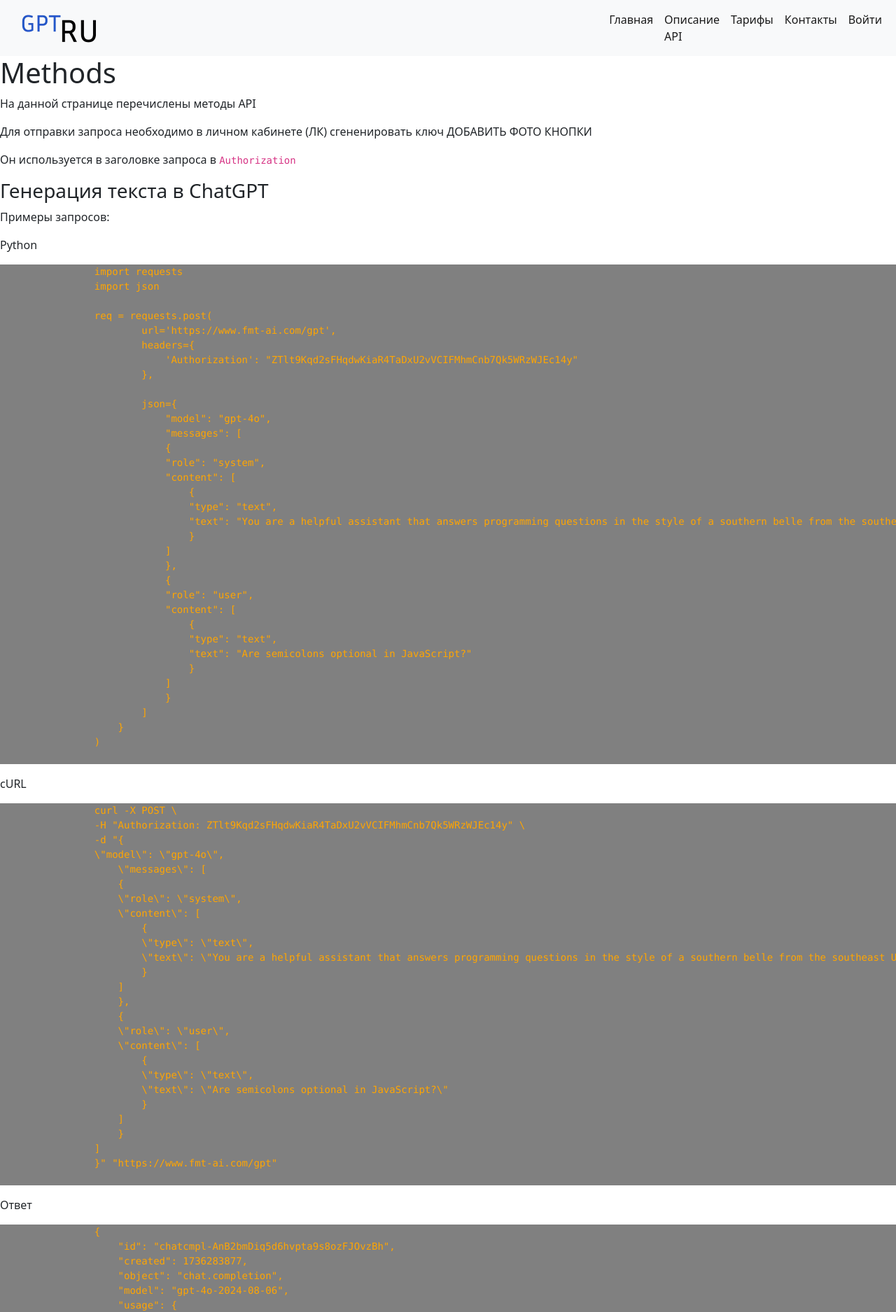
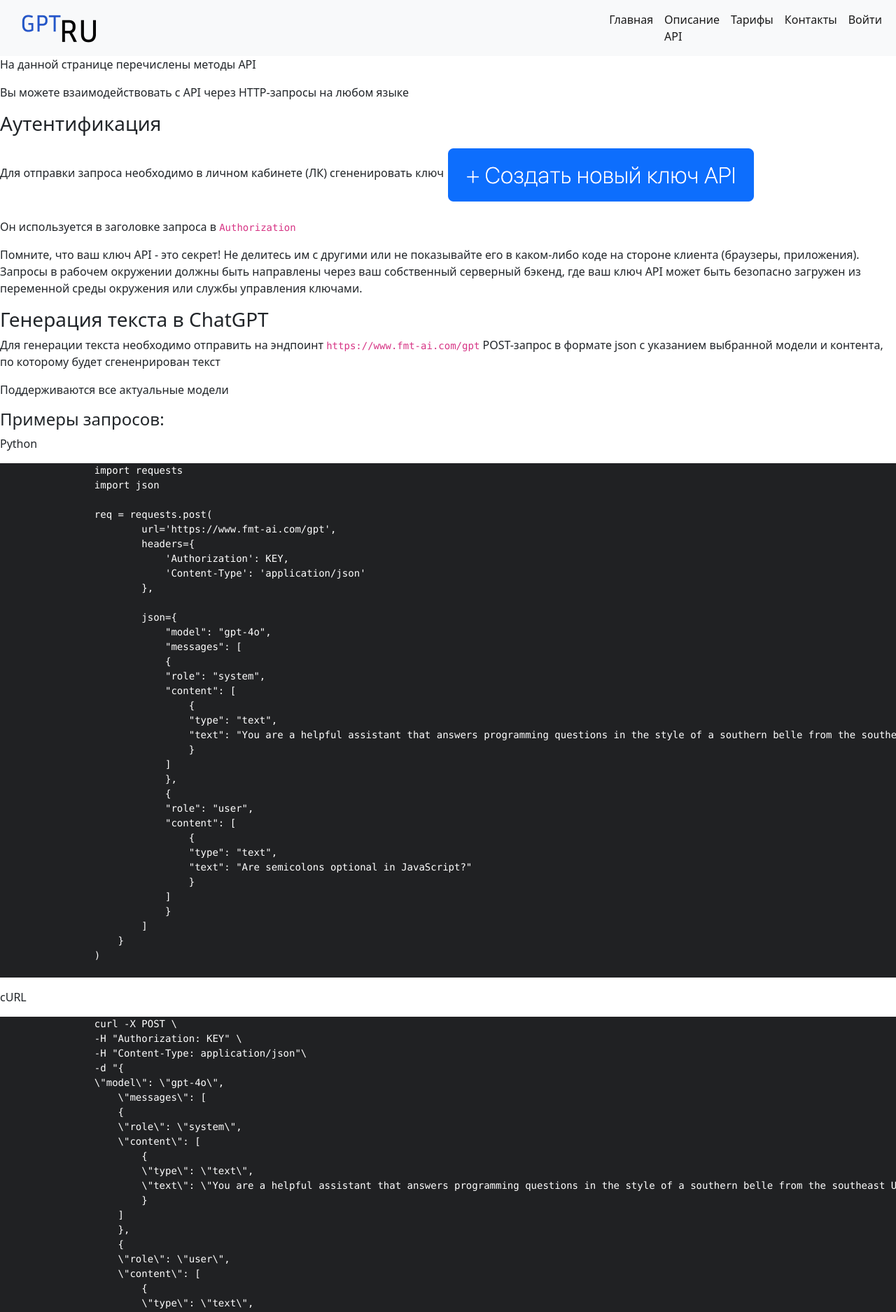
Before and after one commit to dreamcruise/rugpt-le, a Django app: page /methods in a window 1280 px wide. Shown: the top 1875 px of the page at 70% size. Run offline with Django 4.2, Linux system fonts and the light colour scheme; parts of the project's set-up code (start-up, migrations or seed data) failed here and were passed over.

Commit message:
added methods page

```diff
--- a/proj/static/css/common/methods.css
+++ b/proj/static/css/common/methods.css
@@ -1,4 +1,4 @@
 pre{
-    color: orange;
-    background-color: gray;
+    color: white;
+    background-color: #202123;
 }
--- a/proj/templates/common/methods.html
+++ b/proj/templates/common/methods.html
@@ -7,15 +7,23 @@
 
 {% block content %}
 
-    <h1>Methods</h1>
     <div class="main-container">
         <p>На данной странице перечислены методы API</p>
-        <p>Для отправки запроса необходимо в личном кабинете (ЛК) сгененировать ключ ДОБАВИТЬ ФОТО КНОПКИ</p>
+        <p>Вы можете взаимодействовать с API через HTTP-запросы на любом языке</p>
+        <h3>Аутентификация</h3>
+        <p>Для отправки запроса необходимо в личном кабинете (ЛК) сгененировать ключ <img src="{% static 'images/common/methods/create.png' %}"></p>
         <p>Он используется в заголовке запроса в <code>Authorization</code></p>
+        <p><span>Помните, что ваш ключ API - это секрет!</span> Не делитесь им с другими или не показывайте его в каком-либо коде на стороне клиента
+            (браузеры, приложения). Запросы в рабочем окружении должны быть направлены через ваш собственный серверный бэкенд,
+            где ваш ключ API может быть безопасно загружен из переменной среды окружения или службы управления ключами.</p>
 
         <div class="method-container">
             <h3>Генерация текста в ChatGPT</h3>
-            <p>Примеры запросов:</p>
+            <p>Для генерации текста необходимо отправить на эндпоинт <code>https://www.fmt-ai.com/gpt</code> POST-запрос в формате json
+                с указанием выбранной модели и контента, по которому будет сгененрирован текст
+            </p>
+            <p>Поддерживаются все актуальные модели</p>
+            <h4>Примеры запросов:</h4>
             <p>Python</p>
             <pre>
                 import requests
@@ -24,7 +32,8 @@
                 req = requests.post(
                         url='https://www.fmt-ai.com/gpt',
                         headers={
-                            'Authorization': "ZTlt9Kqd2sFHqdwKiaR4TaDxU2vVCIFMhmCnb7Qk5WRzWJEc14y"
+                            'Authorization': KEY,
+                            'Content-Type': 'application/json'
                         },
 
                         json={
@@ -56,7 +65,8 @@
             <p>cURL</p>
             <pre>
                 curl -X POST \
-                -H "Authorization: ZTlt9Kqd2sFHqdwKiaR4TaDxU2vVCIFMhmCnb7Qk5WRzWJEc14y" \
+                -H "Authorization: KEY" \
+                -H "Content-Type: application/json"\
                 -d "{
                 \"model\": \"gpt-4o\",
                     \"messages\": [
@@ -82,7 +92,7 @@
                 }" "https://www.fmt-ai.com/gpt"
             </pre>
 
-            <p>Ответ</p>
+            <p>Примерный ответ</p>
             <pre>
                 {
                     "id": "chatcmpl-AnB2bmDiq5d6hvpta9s8ozFJOvzBh",
@@ -114,6 +124,10 @@
 
         <div class="method-container">
             <h3>Генерация изображения в ChatGPT</h3>
+            <p>Для генерации изображения необходимо отправить на эндпоинт <code>https://www.fmt-ai.com/dalle</code> POST-запрос в формате json
+                с указанием размера, качества и контента, по которому будет сгененрировано изображение
+            </p>
+            <p>Поддерживаются все актуальные разрешения и качества от OpenAI</p>
             <p>Примеры запросов:</p>
             <p>Python</p>
             <pre>
@@ -123,7 +137,8 @@
                 req = requests.post(
                         url='https://www.fmt-ai.com/dalle',
                         headers={
-                            'Authorization': "ZTlt9Kqd2sFHqdwKiaR4TaDxU2vVCIFMhmCnb7Qk5WRzWJEc14y"
+                            'Authorization': KEY,
+                            'Content-Type': 'application/json'
                         },
 
                         json={
@@ -138,14 +153,15 @@
             <p>cURL</p>
             <pre>
                 curl -X POST \
-                -H "Authorization: ZTlt9Kqd2sFHqdwKiaR4TaDxU2vVCIFMhmCnb7Qk5WRzWJEc14y" \
+                -H "Authorization: KEY" \
+                -H "Content-Type: application/json" \
                 -d "{
                     \"prompt\": \"Spartans\",
                     \"size\": \"1024x1024\",
                     \"quality\": \"standard\"}" "https://www.fmt-ai.com/dalle"
             </pre>
 
-            <p>Ответ</p>
+            <p>Примерный ответ</p>
             <pre>
                 {
                     "created": 1736330889,
@@ -159,16 +175,20 @@
 
         <div class="method-container">
             <h3>Транскрибация аудио в ChatGPT</h3>
+            <p>Для генерации изображения необходимо отправить на эндпоинт <code>https://www.fmt-ai.com/stt</code> POST-запрос,
+                содержащий объект транскрибируемого файла
+            </p>
             <p>Примеры запросов:</p>
             <p>Python</p>
             <pre>
                 import requests
 
-                file = open('ttr1.mp3', 'rb')
-                req = requests.post(
+                file = open('audio.mp3', 'rb')
+                r = requests.post(
                         url='https://www.fmt-ai.com/stt',
                         headers={
-                            'Authorization': "ZTlt9Kqd2sFHqdwKiaR4TaDxU2vVCIFMhmCnb7Qk5WRzWJEc14y"
+                            'Authorization': KEY,
+                            'Content-Type': 'multipart/form-data'
                         },
 
                         data={
@@ -180,25 +200,35 @@
                 )
             </pre>
 
+            <p>cURL</p>
+            <pre>
+                curl -X POST \
+                -H "Authorization: KEY" \
+                -H "Content-Type: multipart/form-data" \
+                -F file="@/path/to/file/audio.mp3" \
+                -F model="whisper-1" "https://www.fmt-ai.com/stt"
+            </pre>
+
             <p>Ответ</p>
-            <pre>
-                Сервер отправляет ответ,  в втрибуте <code>text</code> которого содержится транскрибация
-                <code>'Да, на Титане, крупнейшем спутнике Сатурна, действительно существуют осадки, которые можно сравнить с дождём. Однако это не водяной дождь, как мы его знаем на Земле. На Титане идёт дождь из метана и этана, так как эти вещества находятся в жидком состоянии при температурах, характерных для Титана, около 180 градусов Цельсия. Метановые дожди могут образовываться в результате конденсации метана в атмосфере, и некоторые исследования показали, что такие осадки могут происходить в результате сезонных изменений. На Титане также имеются реки и озёра из метана и этана, что создаёт уникальный климатический и геологический цикл, отличающийся от земного.'</code>
-            </pre>
+            <p>В ответе содержится транскрибированный текст</p>
         </div>
 
         <div class="method-container">
-            <h3>Конвертация текста в звуковую дорожку в ChatGPT</h3>
+            <h3>Конвертация текста в звуковую дорожку</h3>
+            <p>Для генерации изображения необходимо отправить на эндпоинт <code>https://www.fmt-ai.com/tts</code> POST-запрос в формате json
+                с указанием модели, голоса озвучки и текста, по которому будет сгененрировано изображение
+            </p>
             <p>Примеры запросов:</p>
             <p>Python</p>
             <pre>
                 import requests
                 import json
 
-                req = requests.post(
+                r = requests.post(
                         url='https://www.fmt-ai.com/tts',
                         headers={
-                            'Authorization': "ZTlt9Kqd2sFHqdwKiaR4TaDxU2vVCIFMhmCnb7Qk5WRzWJEc14y"
+                            'Authorization': KEY,
+                            'Content-Type': 'application/json'
                         },
 
                         json={
@@ -212,7 +242,8 @@
             <p>cURL</p>
             <pre>
                 curl -X POST \
-                -H "Authorization: ZTlt9Kqd2sFHqdwKiaR4TaDxU2vVCIFMhmCnb7Qk5WRzWJEc14y" \
+                -H "Authorization: KEY" \
+                -H "Content-Type: application/json" \
                 -d "{\"model\": \"tts-1\",
                 \"voice\": \"echo\",
                 \"input\": \"Фото́н (от др.-греч. φῶς, фос — свет) — фундаментальная частица, квант электромагнитного излучения (в узком смысле — света) в виде поперечных электромагнитных волн и переносчик электромагнитного взаимодействия. Это безмассовая частица, способная существовать, только двигаясь со скоростью света. Электрический заряд фотона равен нулю. Фотон может находиться только в двух спиновых состояниях с проекцией спина на направление движения (спиральностью) ±1. В физике фотоны обозначаются буквой γ.
```
Also changed, not shown: proj/static/images/common/methods/create.png (added).
